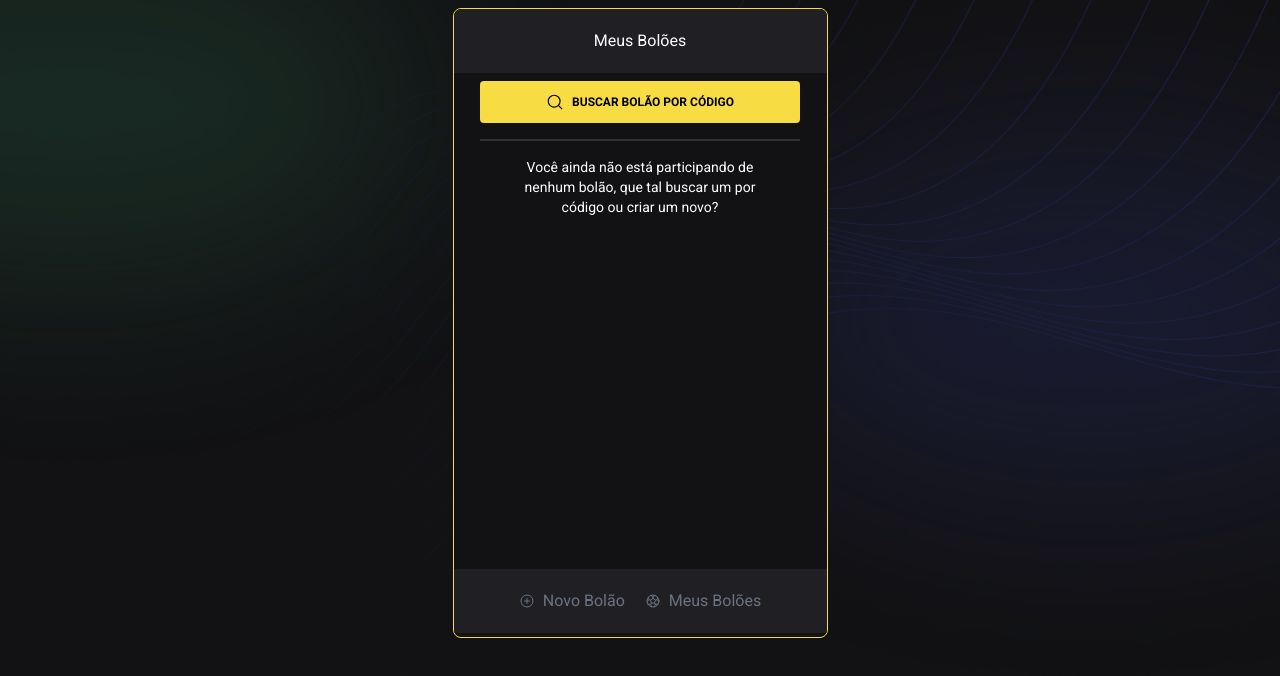
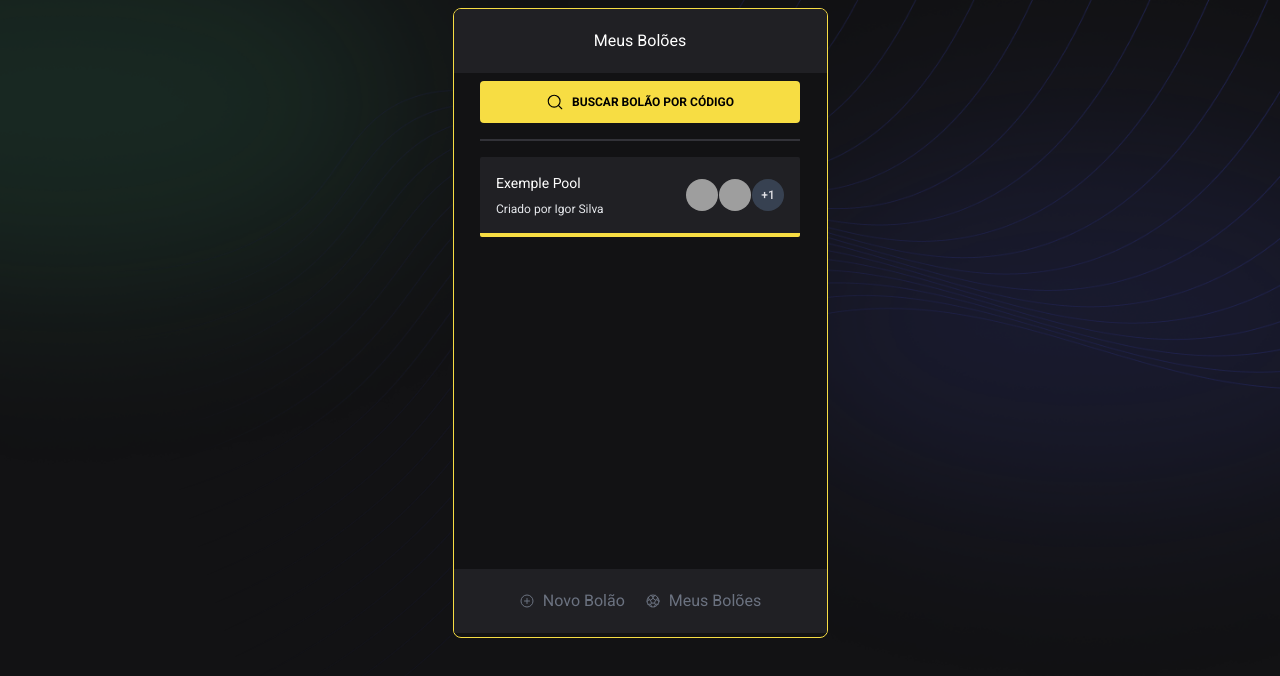
Before and after one commit to IgorSilvaZZ/nlw-copa, a Next.js app in the folder web/: page /Pools in a window 1280 px wide. Shown: the top 676 px of the page. Built offline with nearby package versions, Linux system fonts and the light colour scheme; grey boxes are pictures that could not be loaded.

Commit message:
Add page pools

```diff
--- a/web/package.json
+++ b/web/package.json
@@ -9,14 +9,19 @@
     "lint": "next lint"
   },
   "dependencies": {
+    "@radix-ui/react-avatar": "^1.0.1",
     "@types/node": "18.11.8",
     "@types/react": "18.0.24",
     "@types/react-dom": "18.0.8",
     "axios": "^1.1.3",
+    "gapi-script": "^1.2.0",
     "next": "13.0.1",
     "phosphor-react": "^1.4.1",
     "react": "18.2.0",
     "react-dom": "18.2.0",
+    "react-google-login": "^5.2.2",
+    "react-spinners": "^0.13.6",
+    "react-toastify": "^9.1.1",
     "typescript": "4.8.4"
   },
   "devDependencies": {
--- /dev/null
+++ b/web/src/components/Loading/index.tsx
@@ -0,0 +1,9 @@
+import { ClipLoader } from "react-spinners";
+
+export const Loading = () => {
+  return (
+    <div className='flex flex-1 items-center justify-center bg-gray-90'>
+      <ClipLoader color='#eab308' />
+    </div>
+  );
+};
--- /dev/null
+++ b/web/src/components/Participants/index.tsx
@@ -0,0 +1,41 @@
+import * as Avatar from "@radix-ui/react-avatar";
+
+export interface IParticipants {
+  id: string;
+  user: {
+    name: string;
+    avatarUrl: string;
+  };
+}
+
+export interface IParticipantsProps {
+  participants: IParticipants[];
+  count: number;
+}
+
+export const Participants = ({ participants, count }: IParticipantsProps) => {
+  return (
+    <div className='flex items-center gap-1'>
+      {participants &&
+        participants.map((participant) => (
+          <div className='flex'>
+            <Avatar.Root className='w-8 h-8 flex justify-center items-center overflow-hidden rounded-full border-gray-800 ml-[-3px]'>
+              <Avatar.Image
+                className='w-full h-full object-cover'
+                src={participant.user.avatarUrl}
+              />
+              <Avatar.AvatarFallback className='w-full h-full flex justify-center items-center overflow-hidden bg-gray-700'>
+                {participant.user?.name?.at(0)?.toUpperCase()}
+              </Avatar.AvatarFallback>
+            </Avatar.Root>
+          </div>
+        ))}
+
+      <Avatar.Root className='w-8 h-8 flex justify-center items-center overflow-hidden rounded-full bg-gray-700 border-gray-800 ml-[-3px]'>
+        <p className='text-xs text-gray-100 font-medium'>
+          {count ? `+${count}` : 0}
+        </p>
+      </Avatar.Root>
+    </div>
+  );
+};
--- /dev/null
+++ b/web/src/components/PoolCard/index.tsx
@@ -0,0 +1,41 @@
+import { IParticipants, Participants } from "../Participants";
+
+export interface IPoolCardProps {
+  id: string;
+  code: string;
+  title: string;
+  ownerId: string;
+  createdAt: string;
+  owner: {
+    name: string;
+  };
+  participants: IParticipants[];
+  _count: {
+    participants: number;
+  };
+}
+
+interface IProps {
+  data: IPoolCardProps;
+  onClick: () => void;
+}
+
+export const PoolCard = ({ data, onClick }: IProps) => {
+  return (
+    <div
+      className='w-full h-20 flex justify-between items-center p-4 mb-3 bg-gray-800 border-b-4 border-b-yellow-500 rounded-sm cursor-pointer transition-opacity hover:opacity-70'
+      onClick={onClick}
+    >
+      <div className='flex flex-col gap-2 justify-center'>
+        <span className='text-white text-sm'>{data.title}</span>
+
+        <p className='text-gray-200 text-xs'>Criado por {data.owner.name}</p>
+      </div>
+
+      <Participants
+        count={data._count.participants}
+        participants={data.participants}
+      />
+    </div>
+  );
+};
--- a/web/src/pages/Pools/index.tsx
+++ b/web/src/pages/Pools/index.tsx
@@ -1,7 +1,66 @@
-import { MagnifyingGlass, PlusCircle, SoccerBall } from "phosphor-react";
+import { useEffect, useState } from "react";
+import { MagnifyingGlass } from "phosphor-react";
+import { toast } from "react-toastify";
+
 import { Footer } from "../../components/Footer";
+import { Loading } from "../../components/Loading";
+import { IPoolCardProps, PoolCard } from "../../components/PoolCard";
+
+import { api } from "../../lib/axios";
 
 export default function Pools() {
+  const [loading, setLoading] = useState(false);
+  const [pools, setPools] = useState<IPoolCardProps[]>([
+    {
+      id: "22606651-48ae-411d-b4f7-f18790d7e9a9",
+      title: "Exemple Pool",
+      code: "BOL123",
+      ownerId: "f671ab97-2a32-4f9b-bb06-bad145525735",
+      createdAt: String(new Date()),
+      _count: {
+        participants: 1,
+      },
+      owner: {
+        name: "Igor Silva",
+      },
+      participants: [
+        {
+          id: "4b0202c3-324b-48e3-9cdd-d2cc5835bb2a",
+          user: {
+            avatarUrl: "https://avatars.githubusercontent.com/u/65422544?v=4",
+            name: "Igor Silva",
+          },
+        },
+        {
+          id: "871a8afa-5ca8-4427-a0df-92ff1c0aaa78",
+          user: {
+            avatarUrl: "https://avatars.githubusercontent.com/u/2254731?v=4",
+            name: "Diego Fernandez",
+          },
+        },
+      ],
+    },
+  ]);
+
+  /* async function fetchPools() {
+    try {
+      setLoading(true);
+
+      const { data } = await api.get("/pools");
+
+      setPools(data);
+    } catch (error) {
+      console.error(error);
+      toast.error("Não foi possivel carregar os Bolões!");
+    } finally {
+      setLoading(false);
+    }
+  }
+
+  useEffect(() => {
+    fetchPools();
+  }, []); */
+
   return (
     <main className='max-w-[375px] h-[630px] flex flex-col items-center rounded-lg border border-solid border-yellow-500 mx-auto my-2 bg-gray-900 overflow-x-auto'>
       <div className='w-full flex items-center justify-center bg-gray-800 p-5 mb-2'>
@@ -13,10 +72,23 @@ export default function Pools() {
           <span className='text-xs'>Buscar Bolão por Código</span>
         </button>
         <div className='w-full border border-solid border-[#323238]'></div>
-        <span className='w-64 text-center text-sm text-white'>
+        {/* <span className='w-64 text-center text-sm text-white'>
           Você ainda não está participando de {"\n"} nenhum bolão, que tal
           buscar um por código {"\n"} ou criar um novo?
-        </span>
+        </span> */}
+        {loading ? (
+          <Loading />
+        ) : (
+          <>
+            {pools.map((pool) => (
+              <PoolCard
+                key={pool.id}
+                data={pool}
+                onClick={() => console.log(pool.id)}
+              />
+            ))}
+          </>
+        )}
       </section>
       <Footer />
     </main>
--- a/web/src/pages/_app.tsx
+++ b/web/src/pages/_app.tsx
@@ -1,7 +1,15 @@
 import type { AppProps } from "next/app";
 
+import { ToastContainer } from "react-toastify";
+
 import "../styles/global.css";
+import "react-toastify/dist/ReactToastify.css";
 
 export default function App({ Component, pageProps }: AppProps) {
-  return <Component {...pageProps} />;
+  return (
+    <>
+      <Component {...pageProps} />
+      <ToastContainer />
+    </>
+  );
 }
```
Also changed, not shown: 1 other file (tests, documents, lock files or other folders).
